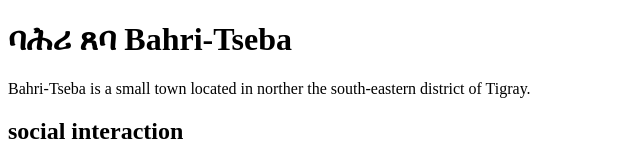
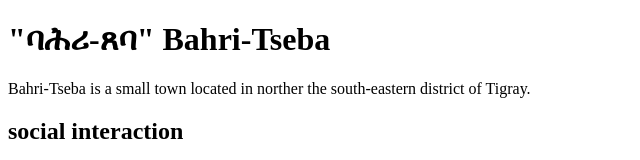
Before and after one commit to Zeferu2/html, a plain HTML site: page index.html in a window 1280 px wide. Shown: the top 160 px of the page, without its empty margins (0-640 px from the left). Drawn offline with Linux system fonts and the light colour scheme.

Commit message:
Add the tigrigna versiobn

```diff
--- a/index.html
+++ b/index.html
@@ -4,14 +4,14 @@
     <head>
         <meta charset="UTF-8">
         <title>Bahri-Tseba(ባሕሪ ጸባ) city and its people </title>
-        <meta name="description" content="Bahri-Tseba is a small town located in the south-eastern district of Tigray."/>
+        <meta name="description" content="Bahri-Tseba(ባሕሪ ጸባ) is a small town located in the south-eastern district of Tigray."/>
         <meta name="keywords" content="Bahri-Tseba,Social interaction,language,religion,topography,culture" />
         <meta name="viewport" content="width=device-width, initial-scale=1.0">
         <meta name="author" content="<Zeferu>">
 
                 </head>
                 <body>
-                    <h1>ባሕሪ ጸባ Bahri-Tseba</h1>
+                    <h1> "ባሕሪ-ጸባ" Bahri-Tseba</h1>
                     <p>Bahri-Tseba is a small town located in norther the south-eastern district of Tigray.</p>
                     <h2>social interaction</h2>
                     <p> the peoples are very sociable.</p>
```
